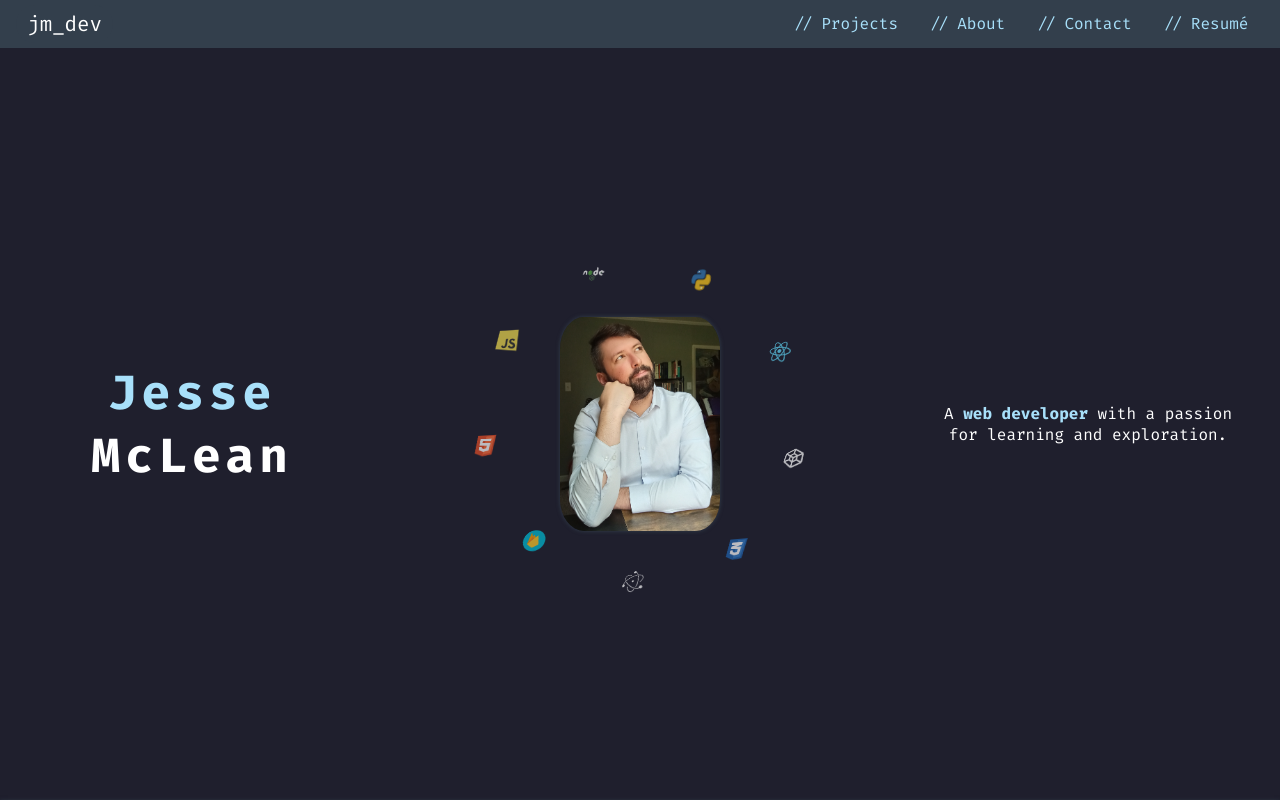
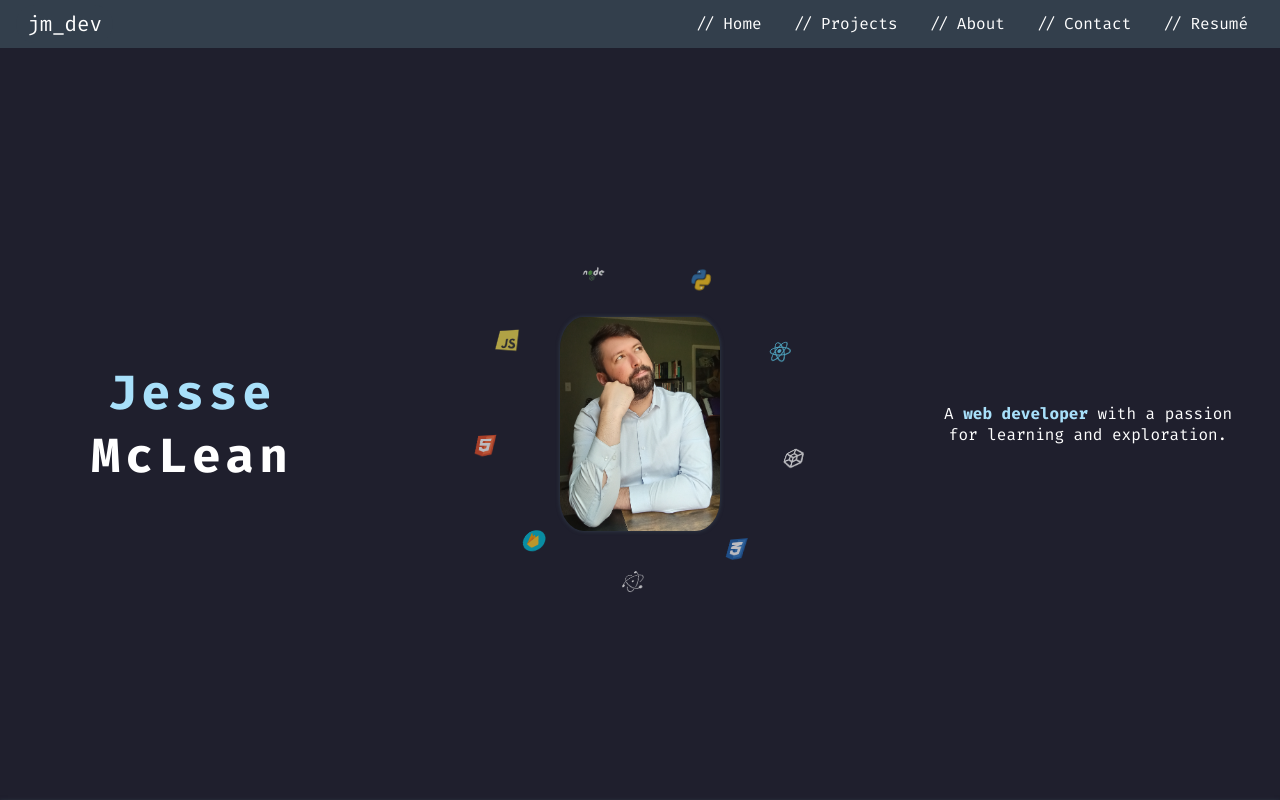
Before and after one commit to jamclean23/jm-portfolio, a React app: page /#/ in a window 1280 px wide. Shown: the top 800 px of the page. Built offline with nearby package versions, Linux system fonts and the light colour scheme.

Commit message:
Fix global styles overriding header text color, add Home navLinks

```diff
--- a/src/React/components/Header/HamburgerMenu/HamburgerMenu.js
+++ b/src/React/components/Header/HamburgerMenu/HamburgerMenu.js
@@ -25,6 +25,7 @@ function HamburgerMenu (props) {
 
     return (
         <nav className="HamburgerMenu fadeIn">
+                <a className="navLink" onClick={props.handleNavLinkClick.bind(this, 'Home')}><span className="navLinkSlashes">//</span><span className="navLinkText">Home</span></a>
                 <a className="navLink" onClick={props.handleNavLinkClick.bind(this, 'Projects')}><span className="navLinkSlashes">//</span><span className="navLinkText">Projects</span></a>
                 <a className="navLink" onClick={props.handleNavLinkClick.bind(this, 'About')}><span className="navLinkSlashes">//</span><span className="navLinkText">About</span></a>
                 <a className="navLink" onClick={props.handleNavLinkClick.bind(this, 'Contact')}><span className="navLinkSlashes">//</span><span className="navLinkText">Contact</span></a>
--- a/src/React/components/Header/Header.js
+++ b/src/React/components/Header/Header.js
@@ -257,15 +257,11 @@ function Header () {
 
     function handleNavLinkClick (toElementClass) {
         const element = document.querySelector('.' + toElementClass);
-        const root = document.querySelector(':root');
-        const headerHeight = getComputedStyle(root).getPropertyValue('--header-height').split('px')[0];
-        if (element) {
 
-            window.scroll({
-                top: element.offsetTop,// - headerHeight
-                behavior: "smooth"
-            })
-        }
+        window.scroll({
+            top: element ? element.offsetTop : 0,
+            behavior: "smooth"
+        })
 
     }
 
@@ -273,11 +269,12 @@ function Header () {
 
     return (
         <header className="Header">
-            <button className="jmdev">
+            <button onClick={handleNavLinkClick.bind(this, 'Home')} className="jmdev">
                 jm_dev
                 {spinners}
             </button>
             <nav className="navBar expanded">
+                <a className="navLink" onClick={handleNavLinkClick.bind(this, 'Home')}><span className="navLinkSlashes">//</span><span className="navLinkText">Home</span></a>
                 <a className="navLink" onClick={handleNavLinkClick.bind(this, 'Projects')}><span className="navLinkSlashes">//</span><span className="navLinkText">Projects</span></a>
                 <a className="navLink" onClick={handleNavLinkClick.bind(this, 'About')}><span className="navLinkSlashes">//</span><span className="navLinkText">About</span></a>
                 <a className="navLink" onClick={handleNavLinkClick.bind(this, 'Contact')}><span className="navLinkSlashes">//</span><span className="navLinkText">Contact</span></a>
--- a/src/styles.css
+++ b/src/styles.css
@@ -41,15 +41,15 @@ body {
     background-color: var(--main-bg-color);
 }
 
-a {
+a:not(.navLink) {
     color: var(--text-hover-color);
 }
 
-a:visited {
+a:visited:not(.navLink) {
     color: var(--visited-color);
 }
 
-a:active {
+a:active:not(.navLink) {
     color: white;
 }
 
@@ -61,7 +61,7 @@ a:active {
     --text-hover-color: rgb(168, 224, 250);
     --btn-click-color: white;
     --accent-name-color: rgb(168, 224, 250);
-    --visited-color: rgb(188, 122, 243);
+    --visited-color: rgb(199, 150, 238);
 
     /* Fonts */
     --default-font: 'FiraCode';
```
Also changed, not shown: 1 other file (tests, documents, lock files or other folders).
